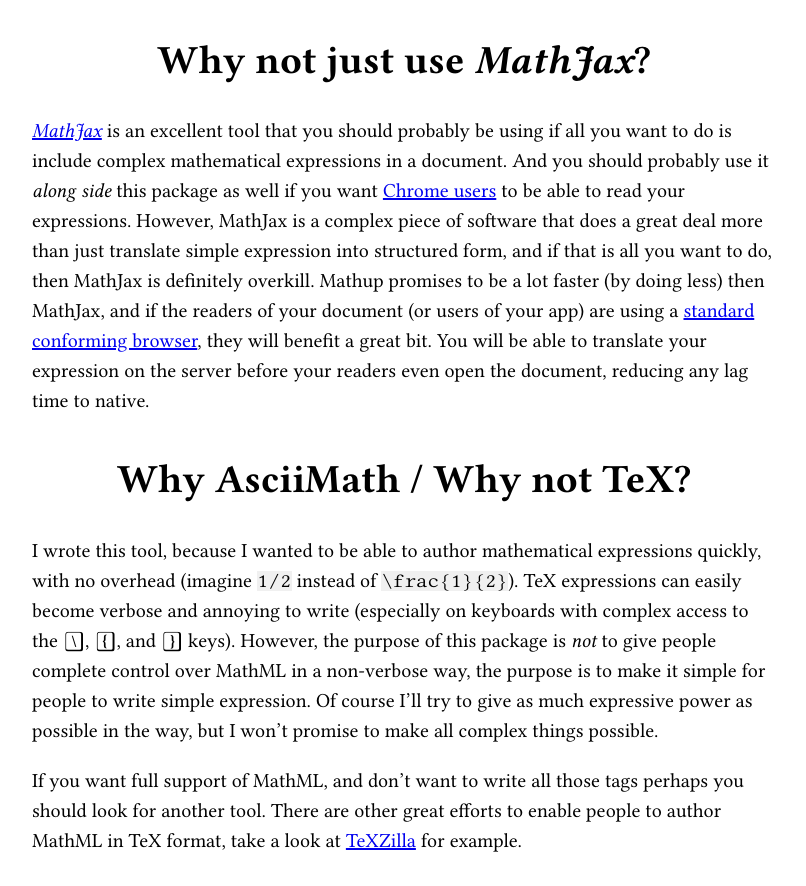
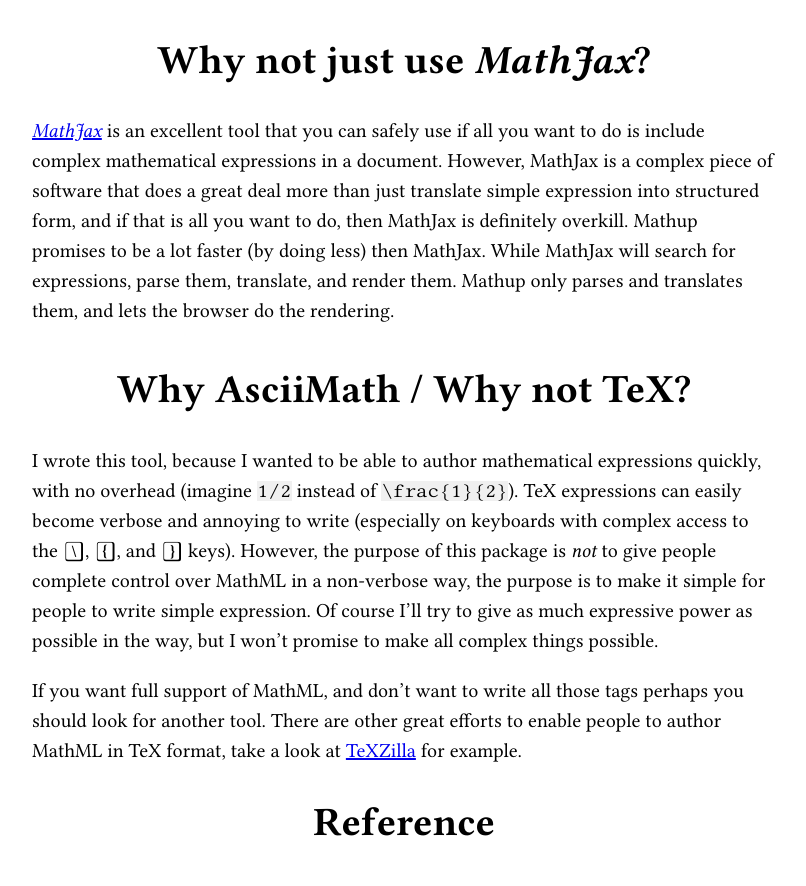
Before and after one commit to runarberg/mathup, a website: page docs/index.html in a window 1280 px wide. Shown: the part 3306-4192 px from the top of the page, without its empty margins (236-1042 px from the left). Drawn offline with Linux system fonts and the light colour scheme.

Commit message:
Update README
Remove outdated info about lacking support for MathML

```diff
--- a/docs/index.html
+++ b/docs/index.html
@@ -328,25 +328,17 @@
           <h2>Why not just use <em>MathJax</em>?</h2>
 
           <p>
-            <a href="https://www.mathjax.org/"><em>MathJax</em></a> is an
-            excellent tool that you should probably be using if all you want to
-            do is include complex mathematical expressions in a document. And
-            you should probably use it <em>along side</em> this package as well
-            if you want
-            <a href="https://www.chromestatus.com/features/5240822173794304"
-              >Chrome users</a
-            >
-            to be able to read your expressions. However, MathJax is a complex
-            piece of software that does a great deal more than just translate
-            simple expression into structured form, and if that is all you want
-            to do, then MathJax is definitely overkill. Mathup promises to be a
-            lot faster (by doing less) then MathJax, and if the readers of your
-            document (or users of your app) are using a
-            <a href="https://caniuse.com/#feat=mathml"
-              >standard conforming browser</a
-            >, they will benefit a great bit. You will be able to translate your
-            expression on the server before your readers even open the document,
-            reducing any lag time to native.
+            <a href="https://www.mathjax.org/"><em>MathJax</em></a> is
+            an excellent tool that you can safely use if all you want
+            to do is include complex mathematical expressions in a
+            document. However, MathJax is a complex piece of software
+            that does a great deal more than just translate simple
+            expression into structured form, and if that is all you
+            want to do, then MathJax is definitely overkill. Mathup
+            promises to be a lot faster (by doing less) then
+            MathJax. While MathJax will search for expressions, parse
+            them, translate, and render them. Mathup only parses and
+            translates them, and lets the browser do the rendering.
           </p>
         </section>
 
```
Also changed, not shown: README.md.
